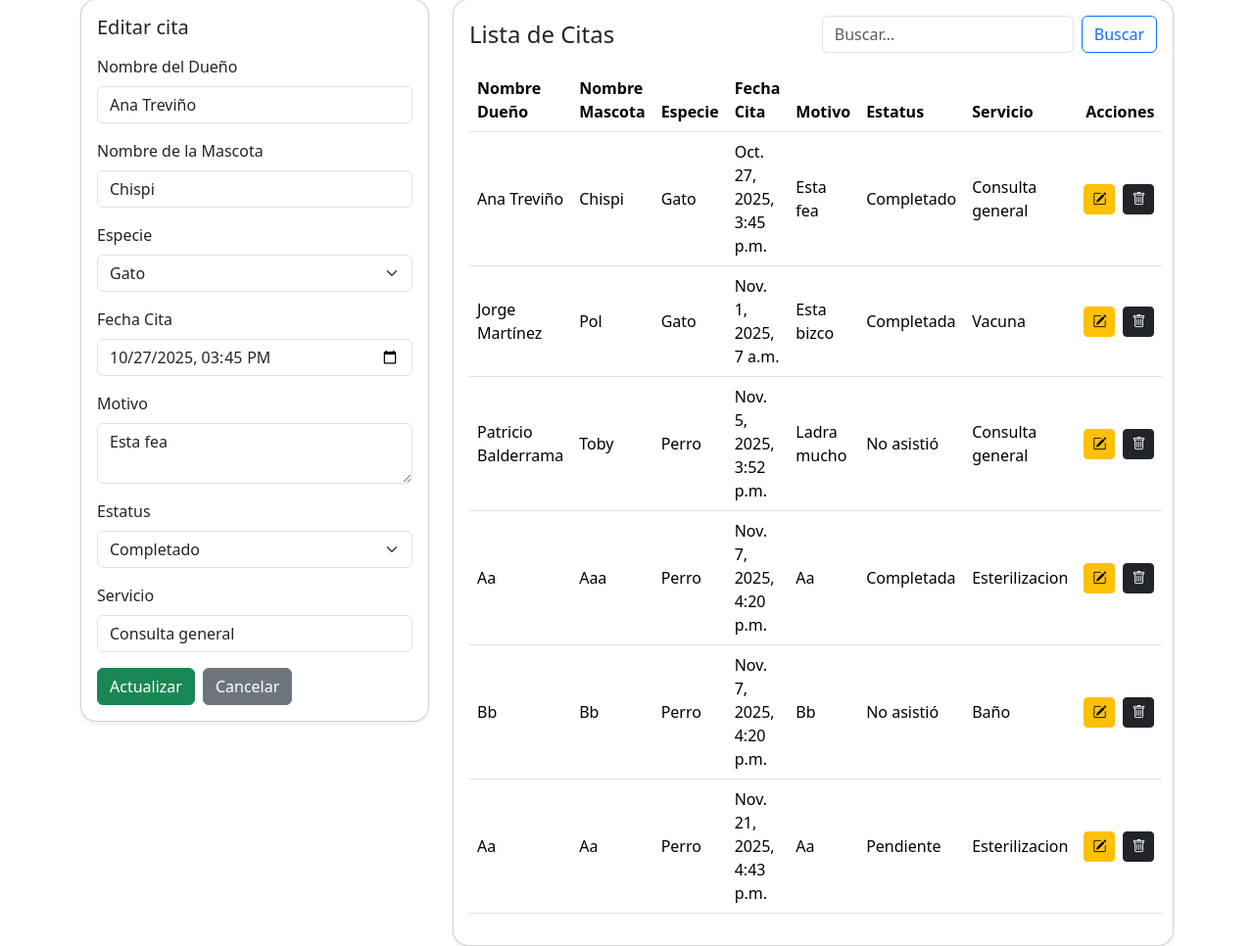
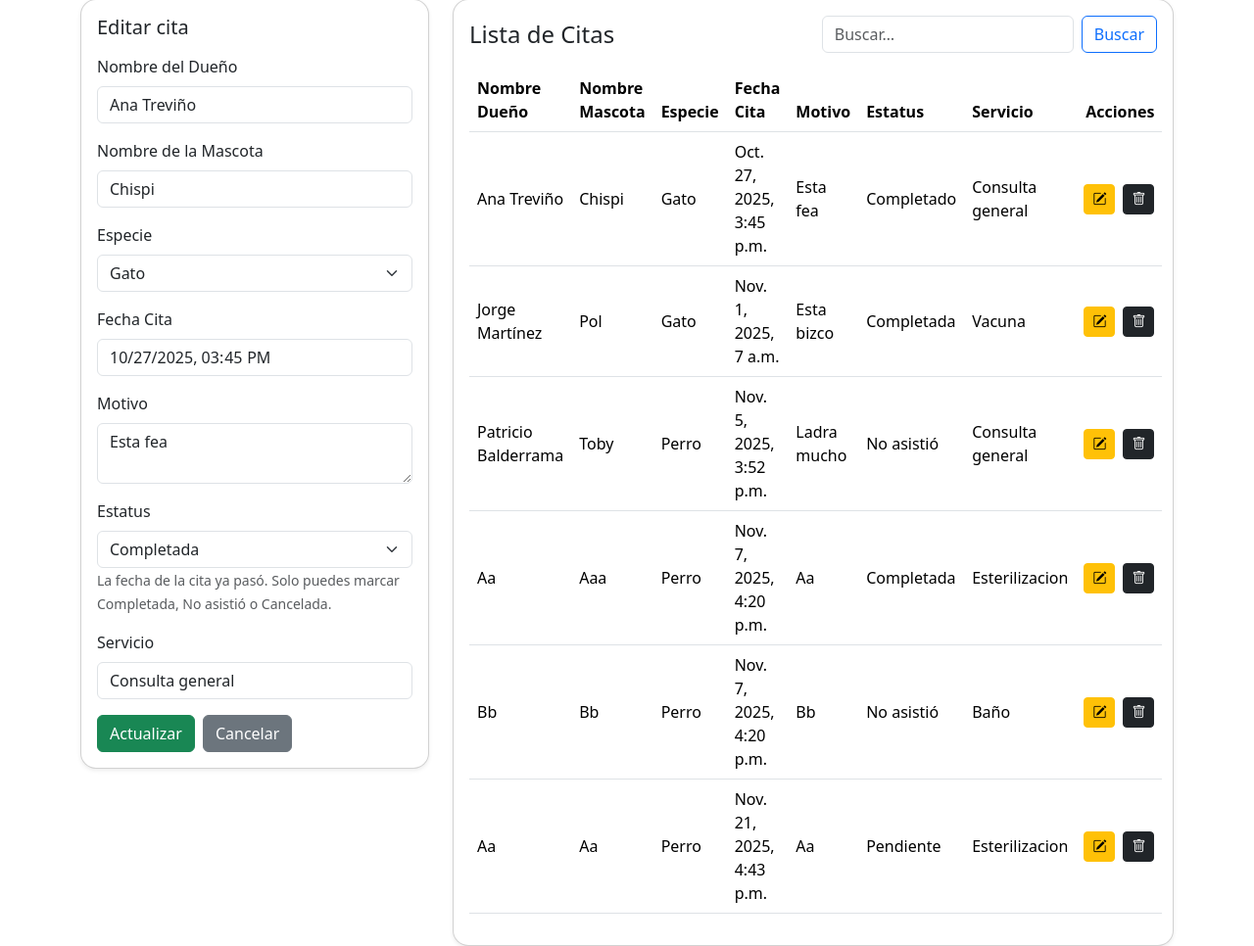
Before and after one commit to anagatuna/PIA_Eq1, a Django app: page /citas/6/ in a window 1280 px wide. Shown: the part 112-1078 px from the top of the page at 98% size. Run offline with Django 5.2, Linux system fonts and the light colour scheme; a user stored in the database is signed in; data comes from the database, SQL or seed files in the repository; both versions use the stored data as it was after the commit.

Commit message:
estatus de citas validacion

```diff
--- a/veterinaria/app/templates/citas.html
+++ b/veterinaria/app/templates/citas.html
@@ -57,9 +57,11 @@
 
                             <div class="mb-3">
                                 <label class="form-label" for="id_fecha_cita">Fecha Cita</label>
-                                <input type="datetime-local" name="fecha_cita" class="form-control" required
-                                    id="id_fecha_cita" min="{{ ahora_str }}"
-                                    value="{{ cita.fecha_cita|date:'Y-m-d\TH:i'|default_if_none:'' }}">
+                                <input type="datetime-local" name="fecha_cita" class="form-control"
+                                    id="id_fecha_cita"
+                                    value="{{ cita.fecha_cita|date:'Y-m-d\TH:i'|default_if_none:'' }}"
+                                    {% if not editando %}min="{{ ahora_str }}"{% endif %}
+                                    {% if editando and cita_pasada %}readonly{% endif %} required>
                             </div>
 
                             <div class="mb-3">
@@ -71,10 +73,23 @@
                             {% if editando %}
                                 <div class="mb-3">
                                 <label class="form-label">Estatus</label>
+
+                                {% if cita_pasada %}
+                                    {# La cita ya pasó: solo No asistió o Completada #}
                                     <select name="estatus" class="form-select" required>
-                                    <option value="Pendiente"  {% if cita.estatus == "Pendiente" %}selected{% endif %}>Pendiente</option>
-                                    <option value="Completado" {% if cita.estatus == "Completado" %}selected{% endif %}>Completado</option>
+                                        <option value="Completada" {% if cita.estatus == "Completada" %}selected{% endif %}>Completada</option>
+                                        <option value="No asistió" {% if cita.estatus == "No asistió" %}selected{% endif %}>No asistió</option>
+                                        <option value="Cancelada" {% if cita.estatus == "Cancelada" %}selected{% endif %}>Cancelada</option>
                                     </select>
+                                    <small class="text-muted">La fecha de la cita ya pasó. Solo puedes marcar Completada, No asistió o Cancelada.</small>
+                                {% else %}
+                                    {# La cita aún no pasa: solo Pendiente o Cancelada #}
+                                    <select name="estatus" class="form-select" required>
+                                        <option value="Pendiente" {% if cita.estatus == "Pendiente" %}selected{% endif %}>Pendiente</option>
+                                        <option value="Cancelada" {% if cita.estatus == "Cancelada" %}selected{% endif %}>Cancelada</option>
+                                    </select>
+                                    <small class="text-muted">Antes de la fecha: solo puedes alternar entre Pendiente y Cancelada.</small>
+                                {% endif %}
                                 </div>
                                 {% else %}
                                 <input type="hidden" name="estatus" value="Pendiente">
--- a/veterinaria/app/views.py
+++ b/veterinaria/app/views.py
@@ -125,14 +125,15 @@ def citas_panel(request, id=None):
 
         ser_obj = get_object_or_404(SERVICIO, pk=servicio_id)
 
-        # Parseo del datetime-local (YYYY-MM-DDTHH:MM) y hacerlo aware
+        # Parseo y awareness de la fecha
         fecha_cita_dt = datetime.strptime(fecha_cita_raw, "%Y-%m-%dT%H:%M")
         if timezone.is_naive(fecha_cita_dt):
             fecha_cita_dt = timezone.make_aware(fecha_cita_dt, timezone.get_current_timezone())
 
-        # No permitir fechas anteriores al dia
         ahora = timezone.now()
-        if fecha_cita_dt <= ahora:
+
+        # Crear: no permitir fecha pasada
+        if fecha_cita_dt <= ahora and not cita:
             messages.error(request, "La fecha y hora de la cita no puede ser anterior a HOY.")
             return render(request, "citas.html", {
                 "citas": CITA_VETERINARIA.objects.all(),
@@ -141,6 +142,29 @@ def citas_panel(request, id=None):
                 "servicios": servicios,
             })
 
+        # --- Validación de estatus según la fecha de la cita ---
+        if cita:
+            if fecha_cita_dt <= ahora:
+                permitidos = ["Completada", "No asistió"]
+                mensaje_regla = "Solo puedes elegir Completada o No asistió (la cita ya pasó)."
+            else:
+                permitidos = ["Pendiente", "Cancelada"]
+                mensaje_regla = "Solo puedes elegir Pendiente o Cancelada (la cita aún no ocurre)."
+
+            if estatus not in permitidos:
+                messages.error(request, mensaje_regla)
+                return render(request, "citas.html", {
+                    "citas": CITA_VETERINARIA.objects.all(),
+                    "cita": cita,
+                    "editando": True,
+                    "servicios": servicios,
+                })
+            estatus_final = estatus
+        else:
+            estatus_final = "Pendiente"  # al crear, siempre Pendiente
+        # --- Fin validación de estatus ---
+
+        # Validación fecha cita
         # Evitar dos citas del MISMO servicio a la MISMA fecha/hora
         validacionCita = CITA_VETERINARIA.objects.filter(
             servicio=ser_obj,
@@ -165,7 +189,7 @@ def citas_panel(request, id=None):
             cita.especie        = especie_final
             cita.fecha_cita     = fecha_cita_dt
             cita.motivo         = motivo
-            cita.estatus        = estatus
+            cita.estatus        = estatus_final   # <- usar el validado
             cita.servicio       = ser_obj
             cita.save()
             messages.success(request, "La cita se actualizó correctamente.")
@@ -176,7 +200,7 @@ def citas_panel(request, id=None):
                 especie=especie_final,
                 fecha_cita=fecha_cita_dt,
                 motivo=motivo,
-                estatus="Pendiente",
+                estatus=estatus_final,  # "Pendiente"
                 servicio=ser_obj,
             )
             messages.success(request, "La cita se registró correctamente.")
@@ -190,6 +214,7 @@ def citas_panel(request, id=None):
         "editando": bool(cita),
         "servicios": servicios,
         "ahora_str": timezone.localtime().strftime("%Y-%m-%dT%H:%M"),
+        "cita_pasada": bool(cita and timezone.localtime(cita.fecha_cita) <= timezone.localtime()),
     }
     return render(request, "citas.html", ctx)
 
```
Also changed, not shown: veterinaria/db.sqlite3. Lines whose indentation alone changed are shown as unchanged.
